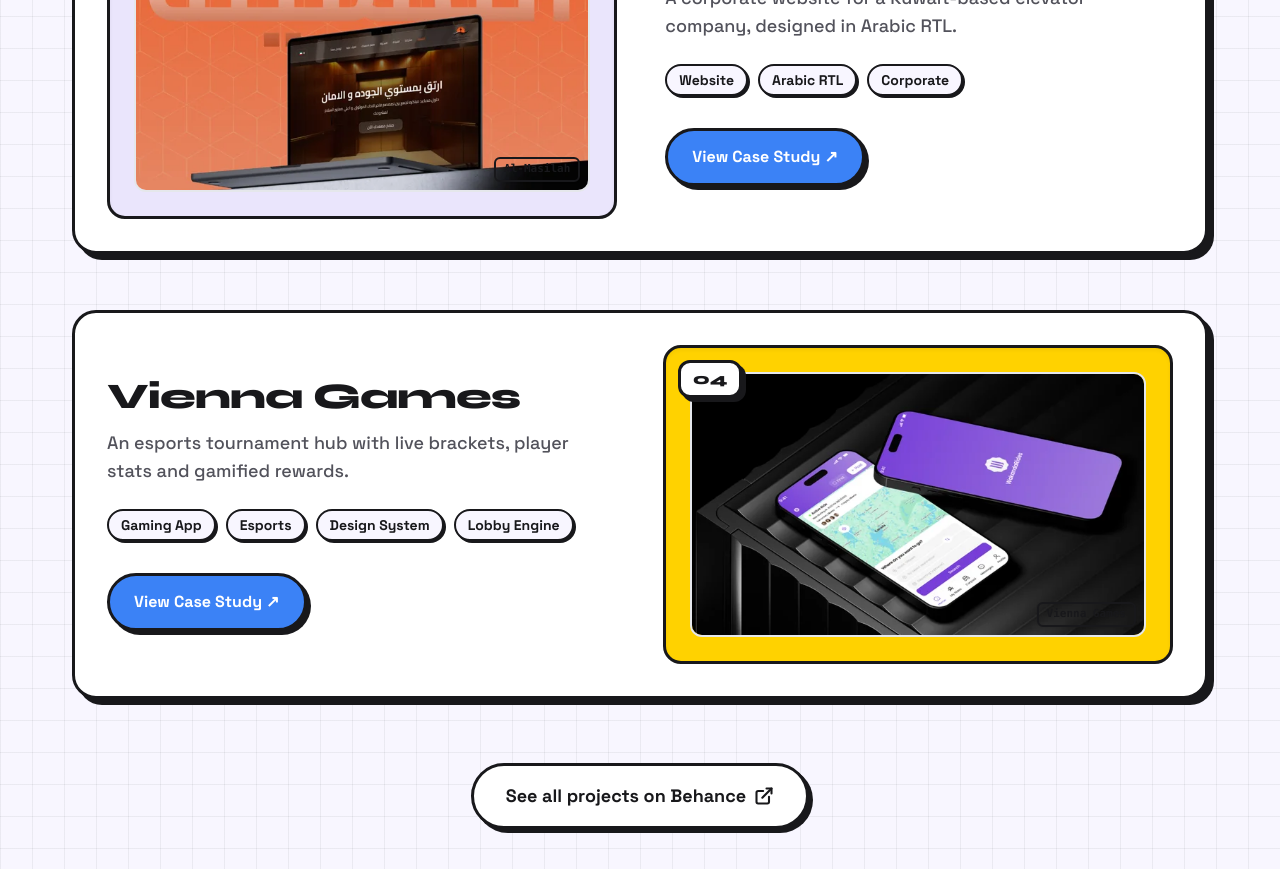
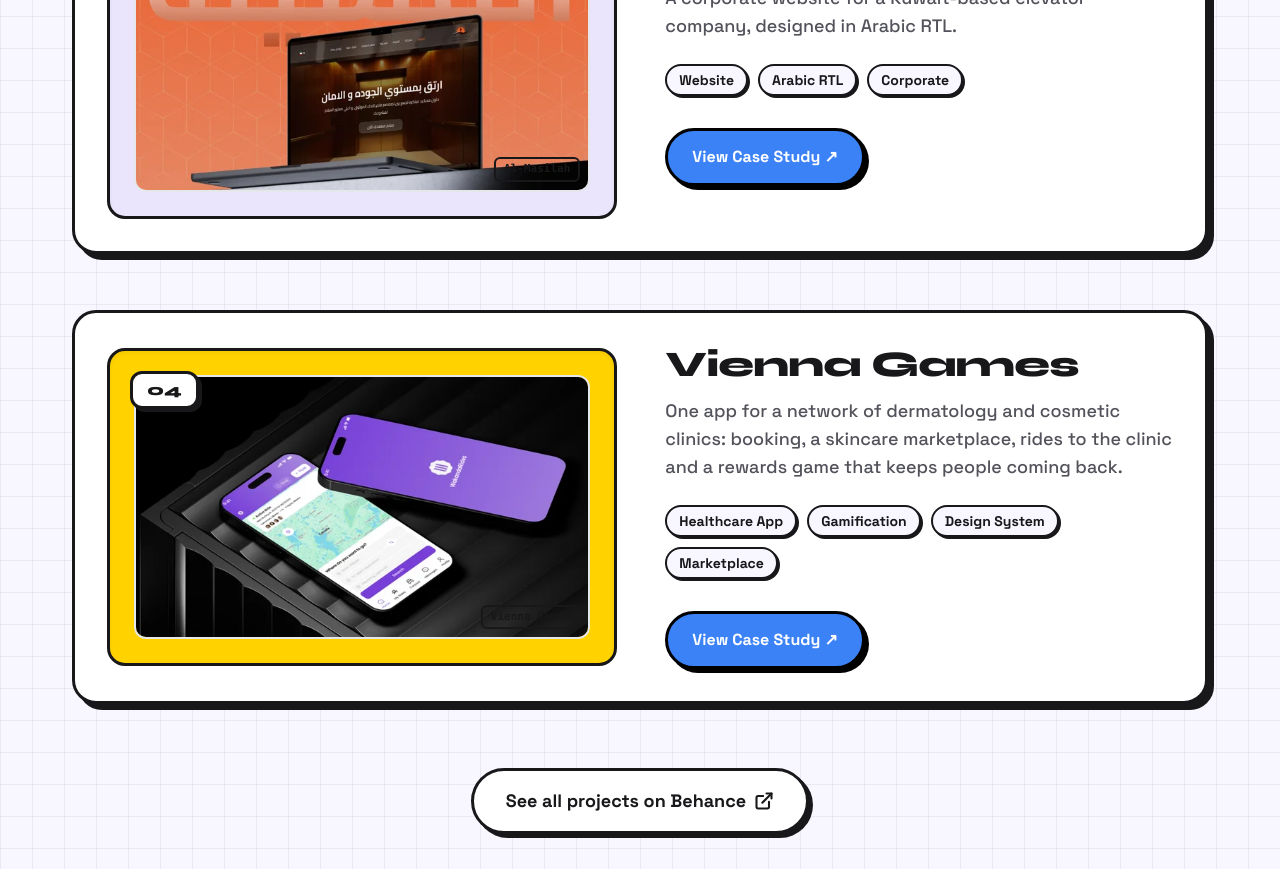
Before and after one commit to mrwanhossam605-ai/mrwan-portfolio, a React (Vite) app: page / in a window 1280 px wide. Shown: the part 2160-3029 px from the top of the page. Built offline with nearby package versions, Linux system fonts and the light colour scheme.

Commit message:
feat(projects): update Vienna Games content, left thumbnail layout, tag spacing, and flush button alignment

```diff
--- a/src/components/Projects.jsx
+++ b/src/components/Projects.jsx
@@ -6,6 +6,7 @@
 function ProjectCard({ proj, idx, onOpenCaseStudy }) {
   const [cardRef, cardInView] = useInView({ threshold: 0.2 });
   const isEven = idx % 2 === 0;
+  const isThumbnailLeft = proj.thumbnailSide ? proj.thumbnailSide === 'left' : isEven;
 
   const handleCardClick = (e) => {
     // Only navigate if user didn't click an interactive link/button inside
@@ -42,15 +43,15 @@
           : 'opacity-0'
       }`}
     >
-      {/* Thumbnail Frame (Alternates left / right on desktop) */}
+      {/* Thumbnail Frame (Left or Right on desktop based on side alignment) */}
       <div
         className={`relative w-full lg:w-1/2 aspect-[16/11] sm:aspect-[16/10] ${proj.bgColor} border-3 border-stroke rounded-[18px] overflow-hidden flex items-center justify-center p-4 sm:p-6 shadow-inner ${
-          !isEven ? 'lg:order-2' : 'lg:order-1'
+          isThumbnailLeft ? 'lg:order-1' : 'lg:order-2'
         }`}
       >
-        {/* Number Sticker in corner - rotates 8deg on card hover */}
+        {/* Number Sticker in corner - stays neatly inside top-left with ample padding and subtle hover rotation */}
         <div
-          className={`absolute top-3 left-3 z-10 px-3 py-1 font-heading font-extrabold text-sm sm:text-base border-3 border-stroke rounded-xl shadow-neo select-none group-hover:rotate-[8deg] transition-transform duration-300 ${proj.badgeBg}`}
+          className={`absolute top-4 left-4 sm:top-5 sm:left-5 z-20 px-3.5 py-1 font-heading font-extrabold text-sm sm:text-base border-3 border-stroke rounded-xl shadow-[3px_3px_0_#18181B] select-none group-hover:rotate-[4deg] transition-transform duration-200 ${proj.badgeBg}`}
         >
           {proj.id}
         </div>
@@ -82,7 +83,7 @@
       {/* Text & Content Block */}
       <div
         className={`w-full lg:w-1/2 flex flex-col items-start justify-center text-left ${
-          !isEven ? 'lg:order-1' : 'lg:order-2'
+          isThumbnailLeft ? 'lg:order-2' : 'lg:order-1'
         }`}
       >
         {/* Project Title */}
@@ -107,11 +108,11 @@
           ))}
         </div>
 
-        {/* View Case Study Button (styled with solid blue #3B82F6, rounded-full, black outline/shadow) */}
+        {/* View Case Study Button (flush left alignment, vertical-only hover shadow) */}
         <button
           type="button"
           onClick={handleButtonClick}
-          className="neo-btn bg-[#3B82F6] hover:bg-[#2563EB] text-white text-sm sm:text-base px-6 py-3.5 font-bold rounded-full border-[3px] border-black shadow-[4px_4px_0px_#000000] hover:shadow-[6px_6px_0px_#000000] active:translate-x-0.5 active:translate-y-0.5 transition-all flex items-center gap-2 cursor-pointer select-none group/btn"
+          className="bg-[#3B82F6] hover:bg-[#2563EB] text-white text-sm sm:text-base px-6 py-3.5 font-bold rounded-full border-[3px] border-black shadow-[4px_4px_0px_#000000] hover:shadow-[4px_6px_0px_#000000] hover:-translate-y-1 active:translate-y-0.5 active:shadow-[2px_2px_0px_#000000] transition-all flex items-center gap-2 cursor-pointer select-none group/btn self-start m-0"
           aria-label={`View case study for ${proj.title}`}
         >
           <span>View Case Study ↗</span>
@@ -171,14 +172,16 @@
       id: '04',
       slug: 'vienna-games',
       title: 'Vienna Games',
-      tagline: 'An esports tournament hub with live brackets, player stats and gamified rewards.',
-      tags: ['Gaming App', 'Esports', 'Design System', 'Lobby Engine'],
-      bgType: 'orange',
+      tagline:
+        'One app for a network of dermatology and cosmetic clinics: booking, a skincare marketplace, rides to the clinic and a rewards game that keeps people coming back.',
+      tags: ['Healthcare App', 'Gamification', 'Design System', 'Marketplace'],
+      thumbnailSide: 'left',
+      bgType: 'yellow',
       bgColor: 'bg-[#FFD200]',
       badgeBg: 'bg-card-bg text-stroke',
       image: '/wakanda.webp',
       srcSet: '/wakanda-640.webp 640w, /wakanda.webp 1024w',
-      alt: 'Vienna Games - Esports Tournament Hub Mockup',
+      alt: 'Vienna Games - Healthcare Super App Mockup',
       link: CASE_STUDY_LINKS.wakandarides,
     },
   ];
--- a/src/data/caseStudies.js
+++ b/src/data/caseStudies.js
@@ -196,54 +196,55 @@
     id: '04',
     title: 'Vienna Games',
     figmaFile: 'vienna-games.fig',
-    badge: 'Gaming Platform',
-    heroTag: 'Interactive Entertainment • Global • Case Study',
+    badge: 'Healthcare Super App',
+    heroTag: 'Healthcare Super App • Healthcare Network, Iraq • Freelance',
     color: '#FF4800',
     accentColor: '#3B82F6',
     secondaryColor: '#FFD200',
     summary:
-      'An immersive e-sports and competitive gaming community hub combining live tournament brackets, player profile achievements, and instant match lobbies in a high-voltage Neubrutalist aesthetic.',
+      'One app for a network of dermatology and cosmetic clinics: booking, a skincare marketplace, rides to the clinic and a rewards game that keeps people coming back.',
     metrics: [
-      { label: 'Lobby Match Speed', value: '< 15s', detail: 'Instant queue flows' },
-      { label: 'Gamification Badges', value: '32 Items', detail: 'Custom reward system' },
-      { label: 'Platform Readiness', value: '100%', detail: 'Desktop + Steam Deck' },
+      { label: 'All-in-One Experience', value: '4 Services', detail: 'Clinic, store, rides, game' },
+      { label: 'Booking Flow', value: '1 Shared Flow', detail: 'Single unified checkout' },
+      { label: 'Platform Scope', value: 'iOS + Android', detail: 'Flutter engineering handoff' },
     ],
     mockupImage: '/wakanda.webp',
     mockupSrcSet: '/wakanda-640.webp 640w, /wakanda.webp 1024w',
     sidebar: {
-      role: 'UI/UX & Gamification Architect',
-      client: 'Vienna Games Lab',
-      timeline: '2 Months',
-      platform: 'Web App & Gaming Client',
-      tools: ['Figma', 'After Effects', 'Photoshop'],
+      role: 'Lead Product & Gamification Designer',
+      client: 'Vienna Clinic Network (Iraq)',
+      timeline: '3 Months',
+      platform: 'Mobile App (iOS & Android)',
+      tools: ['Figma', 'FigJam', 'Illustrator', 'Design System Tokens'],
     },
     overview:
-      'Competitive gamers demand instant information: match status, bracket progression, and ping latency without distracting visual fluff. Vienna Games was designed as an electrifying digital playground that pairs arcade-level energy with clean, brutalist information hierarchy.',
+      'A premier regional network of dermatology and cosmetic surgery clinics required a unified mobile super app to modernize patient booking, offer authentic skincare products through an integrated marketplace, coordinate patient rides directly to clinics, and drive repeat engagement via an arcade-style loyalty rewards game.',
     problems: [
       {
         number: '01',
-        title: 'Overcrowded Tournament Brackets',
+        title: 'Fragmented Patient Touchpoints',
         description:
-          'Complex 64-team double-elimination brackets were illegible on standard monitors. I designed a pan-and-zoom interactive bracket viewer with clear win/loss contrast and live score updates.',
+          'Patients previously booked appointments on WhatsApp, ordered skincare from third-party Instagram pages, and had no reliable clinic transportation. I designed a unified multi-service dashboard connecting appointments, store purchases, and clinic chauffeur rides under a single account.',
       },
       {
         number: '02',
-        title: 'Lack of Retention Incentives',
+        title: 'Post-Procedure Patient Retention',
         description:
-          'Players churned after individual match losses. I introduced a dynamic XP & collectible badge system that rewards sportsmanship, team play, and daily challenges.',
+          'Patients often delayed follow-up appointments. I architected an engaging gamification reward wheel and daily skincare check-in streak that rewards patients with loyalty points and exclusive cosmetic product discounts.',
       },
       {
         number: '03',
-        title: 'Lag & Visual Heavy Weight',
+        title: 'Complex Doctor & Slot Scheduling',
         description:
-          'Previous game sites suffered from heavy 3D assets that slowed load times. I leveraged vector SVG sprites and high-contrast Neubrutalist typography to achieve 60fps responsiveness.',
+          'Dermatologists managed tight operating room and clinic consultations. I built an intuitive 3-step appointment flow with live practitioner availability, procedure duration calculators, and pre-care instructions.',
       },
     ],
     deliverables: [
-      'Interactive Tournament Bracket UI',
-      'Gamification Reward Engine & Badges',
-      'Player Stats Dashboard & Match History',
-      'Dark/Light High-Voltage Neubrutalist UI Kit',
+      'UX Research & Patient Journey Mapping',
+      'Multi-Vertical Information Architecture',
+      'High-Fidelity Mobile UI (iOS & Android)',
+      'Interactive Loyalty & Gamification Engine',
+      'Design System with Reusable Component Tokens',
     ],
     nextProject: {
       slug: 'wakandarides',
```
